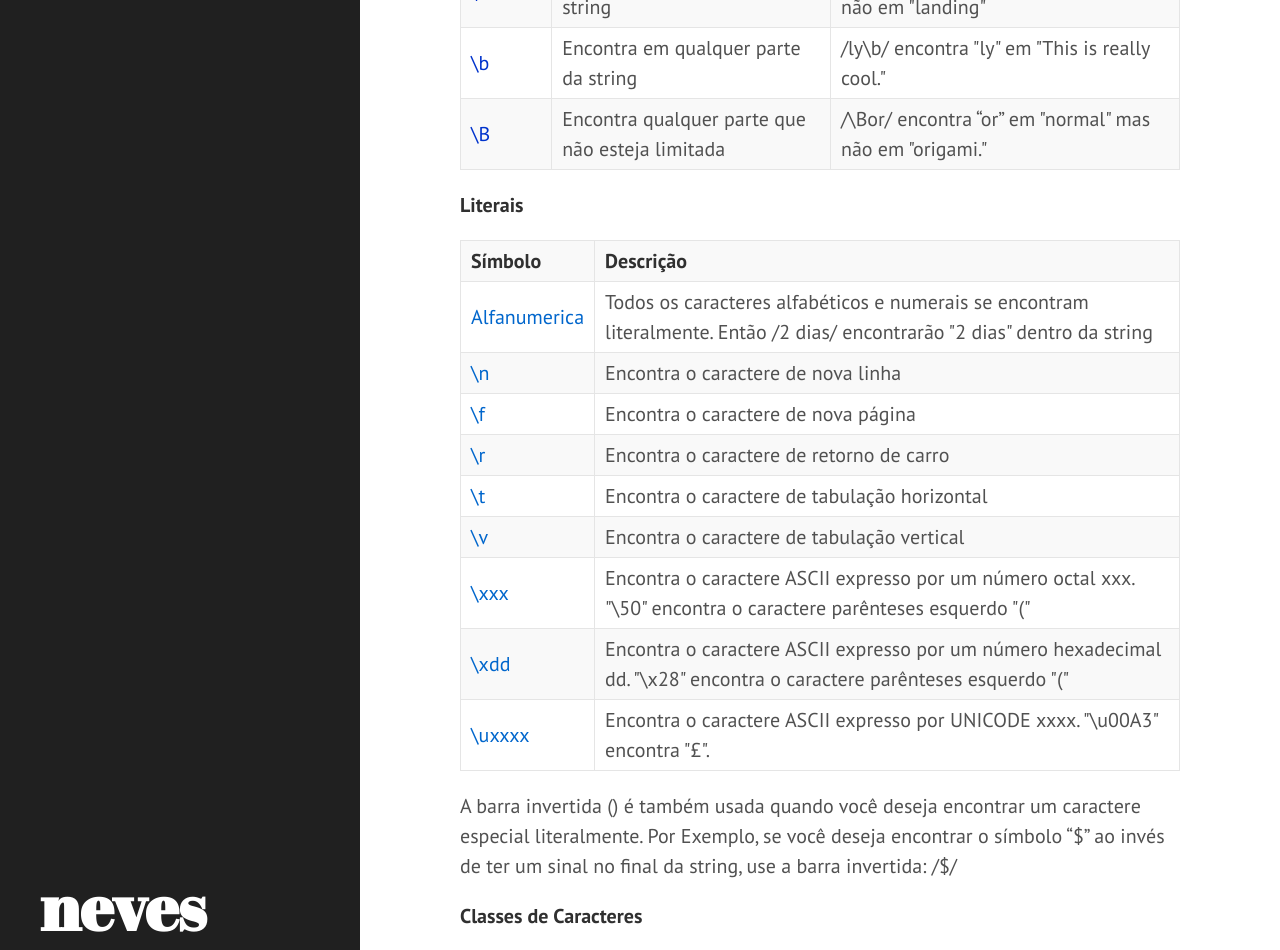
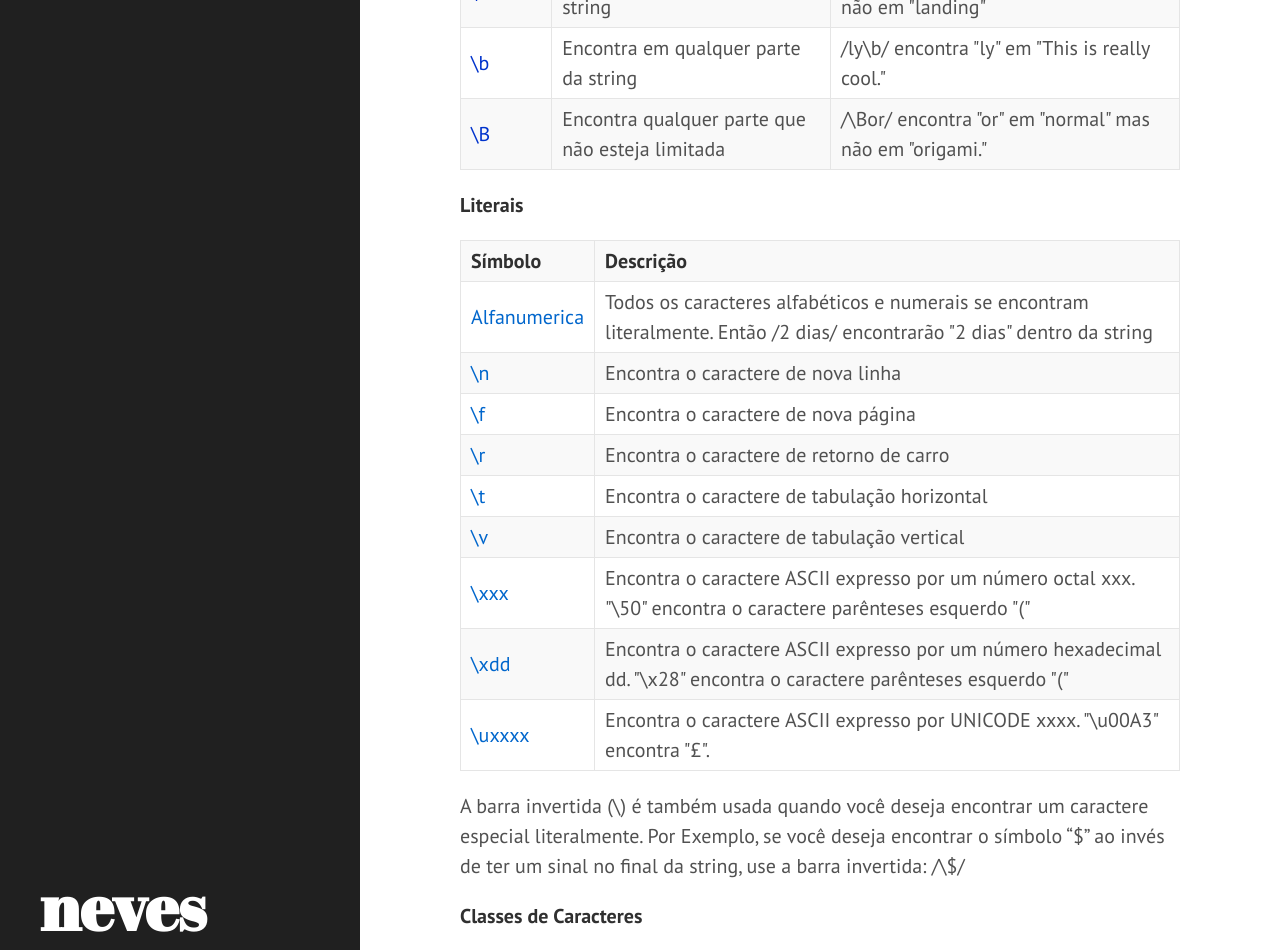
Before and after one commit to rafaelcneves/rafaelcneves.github.io, a Jekyll site: the page built from _posts/2012-09-10-regular-expression-regex.markdown, in a window 1280 px wide and 1400 px high, scrolled down 932 px. Shown: the part 154-1104 px from the top of the window. Built offline with Jekyll 4.4.1, drawn with Linux system fonts in a browser that asks for light colours; some of the changed text lies outside the part shown.

```diff
--- a/_posts/2012-09-10-regular-expression-regex.markdown
+++ b/_posts/2012-09-10-regular-expression-regex.markdown
@@ -52,7 +52,7 @@ Os padrões para a pesquisa de caracteres estão divididos em categorias. Segue
 	<tr>
 		<td><span style="color:#0033cc;">\B</span></td>
 		<td>Encontra qualquer parte que não esteja limitada</td>
-		<td>/\Bor/ encontra “or” em "normal" mas não em "origami."</td>
+		<td>/\Bor/ encontra "or" em "normal" mas não em "origami."</td>
 	</tr>
 </table>
 
@@ -110,7 +110,7 @@ Os padrões para a pesquisa de caracteres estão divididos em categorias. Segue
 	</tr>
 </table>
 
-A barra invertida (\) é também usada quando você deseja encontrar um caractere especial literalmente. Por Exemplo, se você deseja encontrar o símbolo "$" ao invés de ter um sinal no final da string, use a barra invertida: /\$/
+A barra invertida (\\) é também usada quando você deseja encontrar um caractere especial literalmente. Por Exemplo, se você deseja encontrar o símbolo "$" ao invés de ter um sinal no final da string, use a barra invertida: /\\$/
 
 <strong>Classes de Caracteres</strong>
 
```
Also changed, not shown: other parts of _posts/2012-09-10-regular-expression-regex.markdown (+1 -1 lines).
